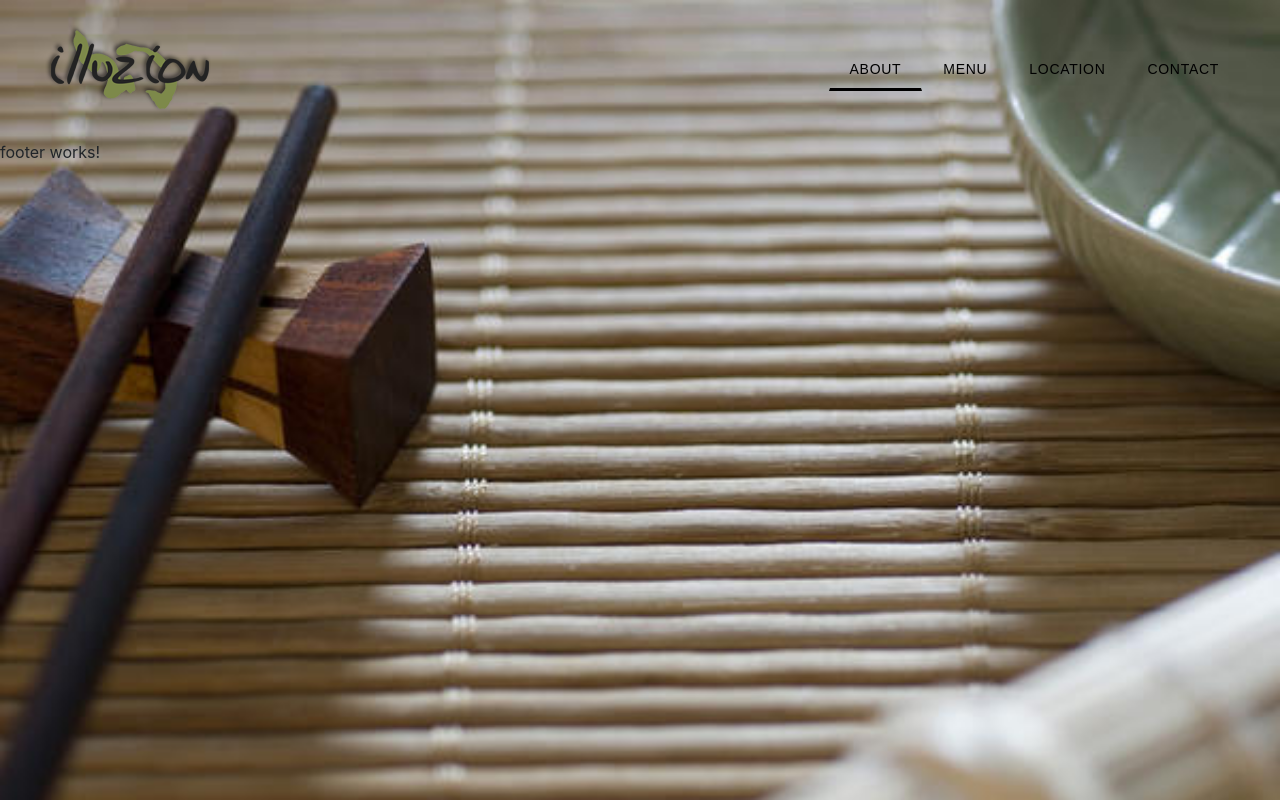
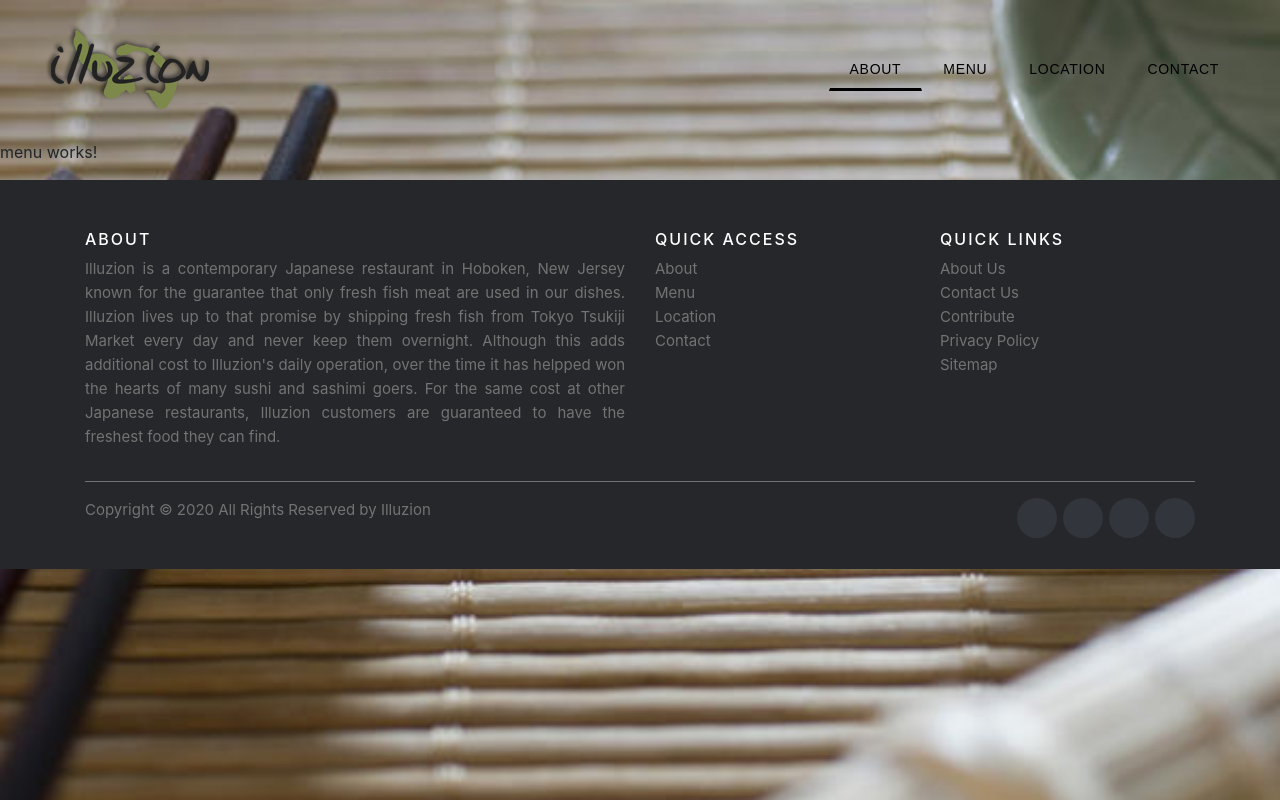
Before and after one commit to Maddieee/illuzion, an Angular app: page /menu in a window 1280 px wide. Before the commit this address led to /. Built offline with nearby package versions, Linux system fonts and the light colour scheme.

Commit message:
app routing

```diff
--- a/src/app/app-routing.module.ts
+++ b/src/app/app-routing.module.ts
@@ -1,8 +1,13 @@
 import { NgModule } from '@angular/core';
 import { Routes, RouterModule } from '@angular/router';
+import { HomeComponent } from './home/home.component';
+import { MenuComponent } from './menu/menu.component';
 
 
-const routes: Routes = [];
+const routes: Routes = [
+  { path: '', component: HomeComponent },
+  { path: 'menu', component: MenuComponent }
+];
 
 @NgModule({
   imports: [RouterModule.forRoot(routes)],
--- a/src/app/app.module.ts
+++ b/src/app/app.module.ts
@@ -6,13 +6,15 @@ import { AppComponent } from './app.component';
 import { HeaderComponent } from './header/header.component';
 import { FooterComponent } from './footer/footer.component';
 import { HomeComponent } from './home/home.component';
+import { MenuComponent } from './menu/menu.component';
 
 @NgModule({
   declarations: [
     AppComponent,
     HeaderComponent,
     FooterComponent,
-    HomeComponent
+    HomeComponent,
+    MenuComponent
   ],
   imports: [
     BrowserModule,
--- a/src/app/footer/footer.component.css
+++ b/src/app/footer/footer.component.css
@@ -0,0 +1,163 @@
+.site-footer
+{
+  background-color:#26272b;
+  padding:45px 0 20px;
+  font-size:15px;
+  line-height:24px;
+  color:#737373;
+}
+.site-footer hr
+{
+  border-top-color:#bbb;
+  opacity:0.5
+}
+.site-footer hr.small
+{
+  margin:20px 0
+}
+.site-footer h6
+{
+  color:#fff;
+  font-size:16px;
+  text-transform:uppercase;
+  margin-top:5px;
+  letter-spacing:2px
+}
+.site-footer a
+{
+  color:#737373;
+}
+.site-footer a:hover
+{
+  color:#3366cc;
+  text-decoration:none;
+}
+.footer-links
+{
+  padding-left:0;
+  list-style:none
+}
+.footer-links li
+{
+  display:block
+}
+.footer-links a
+{
+  color:#737373
+}
+.footer-links a:active,.footer-links a:focus,.footer-links a:hover
+{
+  color:#3366cc;
+  text-decoration:none;
+}
+.footer-links.inline li
+{
+  display:inline-block
+}
+.site-footer .social-icons
+{
+  text-align:right
+}
+.site-footer .social-icons a
+{
+  width:40px;
+  height:40px;
+  line-height:40px;
+  margin-left:6px;
+  margin-right:0;
+  border-radius:100%;
+  background-color:#33353d
+}
+.copyright-text
+{
+  margin:0
+}
+@media (max-width:991px)
+{
+  .site-footer [class^=col-]
+  {
+    margin-bottom:30px
+  }
+}
+@media (max-width:767px)
+{
+  .site-footer
+  {
+    padding-bottom:0
+  }
+  .site-footer .copyright-text,.site-footer .social-icons
+  {
+    text-align:center
+  }
+}
+.social-icons
+{
+  padding-left:0;
+  margin-bottom:0;
+  list-style:none
+}
+.social-icons li
+{
+  display:inline-block;
+  margin-bottom:4px
+}
+.social-icons li.title
+{
+  margin-right:15px;
+  text-transform:uppercase;
+  color:#96a2b2;
+  font-weight:700;
+  font-size:13px
+}
+.social-icons a{
+  background-color:#eceeef;
+  color:#818a91;
+  font-size:16px;
+  display:inline-block;
+  line-height:44px;
+  width:44px;
+  height:44px;
+  text-align:center;
+  margin-right:8px;
+  border-radius:100%;
+  -webkit-transition:all .2s linear;
+  -o-transition:all .2s linear;
+  transition:all .2s linear
+}
+.social-icons a:active,.social-icons a:focus,.social-icons a:hover
+{
+  color:#fff;
+  background-color:#29aafe
+}
+.social-icons.size-sm a
+{
+  line-height:34px;
+  height:34px;
+  width:34px;
+  font-size:14px
+}
+.social-icons a.facebook:hover
+{
+  background-color:#3b5998
+}
+.social-icons a.twitter:hover
+{
+  background-color:#00aced
+}
+.social-icons a.linkedin:hover
+{
+  background-color:#007bb6
+}
+.social-icons a.dribbble:hover
+{
+  background-color:#ea4c89
+}
+@media (max-width:767px)
+{
+  .social-icons li.title
+  {
+    display:block;
+    margin-right:0;
+    font-weight:600
+  }
+}
--- a/src/app/footer/footer.component.html
+++ b/src/app/footer/footer.component.html
@@ -1 +1,50 @@
-<p>footer works!</p>
+  <!-- Site footer -->
+  <footer class="site-footer">
+    <div class="container">
+      <div class="row">
+        <div class="col-sm-12 col-md-6">
+          <h6>About</h6>
+          <p class="text-justify">Illuzion is a contemporary Japanese restaurant in Hoboken, New Jersey known for the guarantee that only fresh fish meat are used in our dishes. Illuzion lives up to that promise by shipping fresh fish from Tokyo Tsukiji Market every day and never keep them overnight. Although this adds additional cost to Illuzion's daily operation, over the time it has helpped won the hearts of many sushi and sashimi goers. For the same cost at other Japanese restaurants, Illuzion customers are guaranteed to have the freshest food they can find.</p>
+        </div>
+
+        <div class="col-xs-6 col-md-3">
+          <h6>Quick Access</h6>
+          <ul class="footer-links">
+            <li><a>About</a></li>
+            <li><a>Menu</a></li>
+            <li><a>Location</a></li>
+            <li><a>Contact</a></li>
+          </ul>
+        </div>
+
+        <div class="col-xs-6 col-md-3">
+          <h6>Quick Links</h6>
+          <ul class="footer-links">
+            <li><a href="http://scanfcode.com/about/">About Us</a></li>
+            <li><a href="http://scanfcode.com/contact/">Contact Us</a></li>
+            <li><a href="http://scanfcode.com/contribute-at-scanfcode/">Contribute</a></li>
+            <li><a href="http://scanfcode.com/privacy-policy/">Privacy Policy</a></li>
+            <li><a href="http://scanfcode.com/sitemap/">Sitemap</a></li>
+          </ul>
+        </div>
+      </div>
+      <hr>
+    </div>
+    <div class="container">
+      <div class="row">
+        <div class="col-md-8 col-sm-6 col-xs-12">
+          <p class="copyright-text">Copyright &copy; 2020 All Rights Reserved by Illuzion
+          </p>
+        </div>
+
+        <div class="col-md-4 col-sm-6 col-xs-12">
+          <ul class="social-icons">
+            <li><a class="facebook" href="#"><i class="fa fa-facebook"></i></a></li>
+            <li><a class="twitter" href="#"><i class="fa fa-twitter"></i></a></li>
+            <li><a class="dribbble" href="#"><i class="fa fa-dribbble"></i></a></li>
+            <li><a class="linkedin" href="#"><i class="fa fa-linkedin"></i></a></li>
+          </ul>
+        </div>
+      </div>
+    </div>
+</footer>
--- a/src/app/header/header.component.html
+++ b/src/app/header/header.component.html
@@ -7,7 +7,7 @@
         <a class="nav-link active" href="#">About</a>
         </li>
         <li class="nav-item">
-        <a class="nav-link" href="#">Menu</a>
+        <a class="nav-link" (click)="onClickMenu()">Menu</a>
         </li>
         <li class="nav-item">
         <a class="nav-link" href="#">Location</a>
--- a/src/app/header/header.component.ts
+++ b/src/app/header/header.component.ts
@@ -1,4 +1,5 @@
 import { Component, OnInit } from '@angular/core';
+import { Router } from '@angular/router';
 
 @Component({
   selector: 'app-header',
@@ -7,9 +8,13 @@ import { Component, OnInit } from '@angular/core';
 })
 export class HeaderComponent implements OnInit {
 
-  constructor() { }
+  constructor(private router: Router) { }
 
   ngOnInit(): void {
   }
 
+  onClickMenu() {
+    this.router.navigate(['menu']);
+  }
+
 }
--- /dev/null
+++ b/src/app/menu/menu.component.html
@@ -0,0 +1 @@
+<p>menu works!</p>
--- /dev/null
+++ b/src/app/menu/menu.component.ts
@@ -0,0 +1,15 @@
+import { Component, OnInit } from '@angular/core';
+
+@Component({
+  selector: 'app-menu',
+  templateUrl: './menu.component.html',
+  styleUrls: ['./menu.component.css']
+})
+export class MenuComponent implements OnInit {
+
+  constructor() { }
+
+  ngOnInit(): void {
+  }
+
+}
```
Also changed, not shown: src/app/menu/menu.component.css (added), 1 other file (tests, documents, lock files or other folders).
